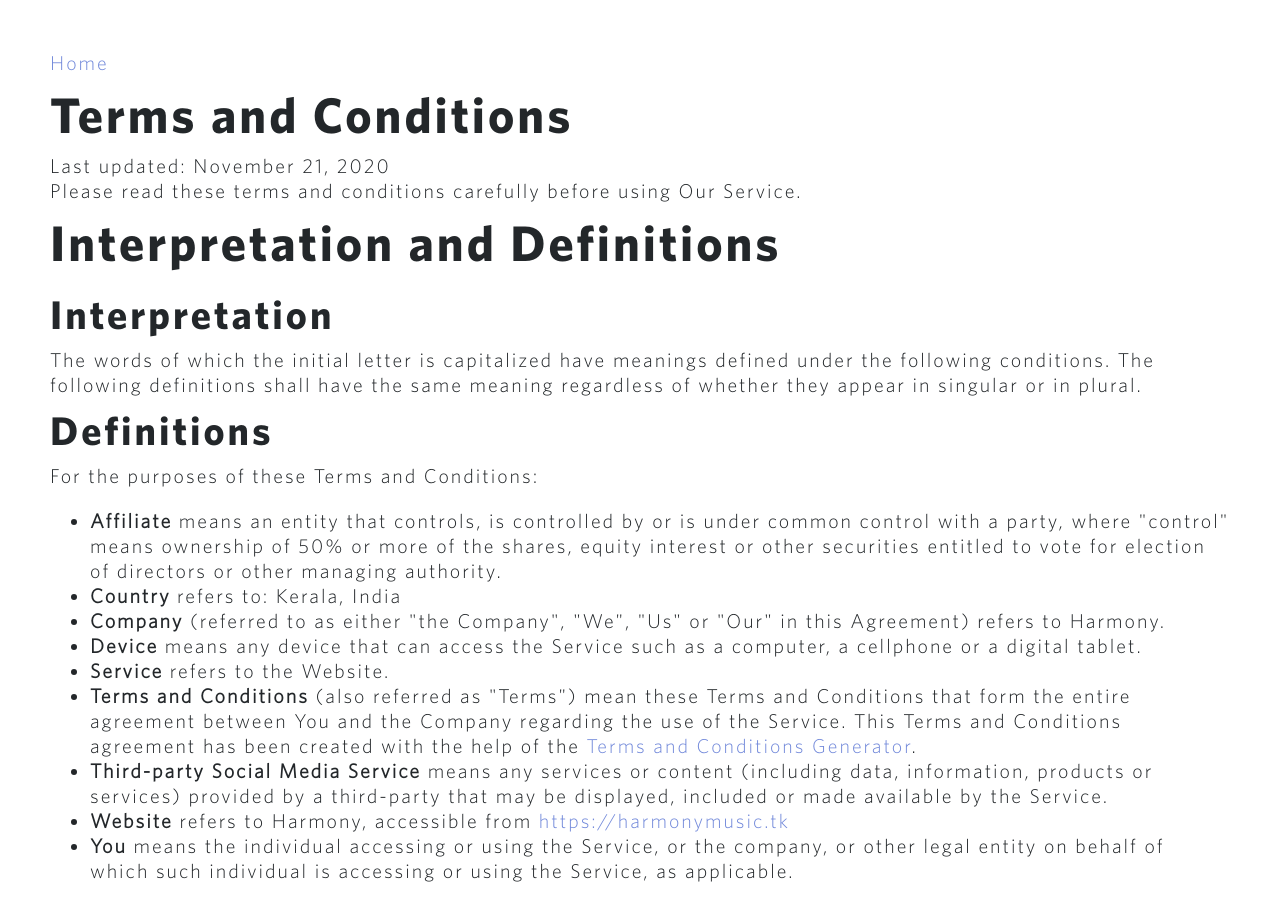
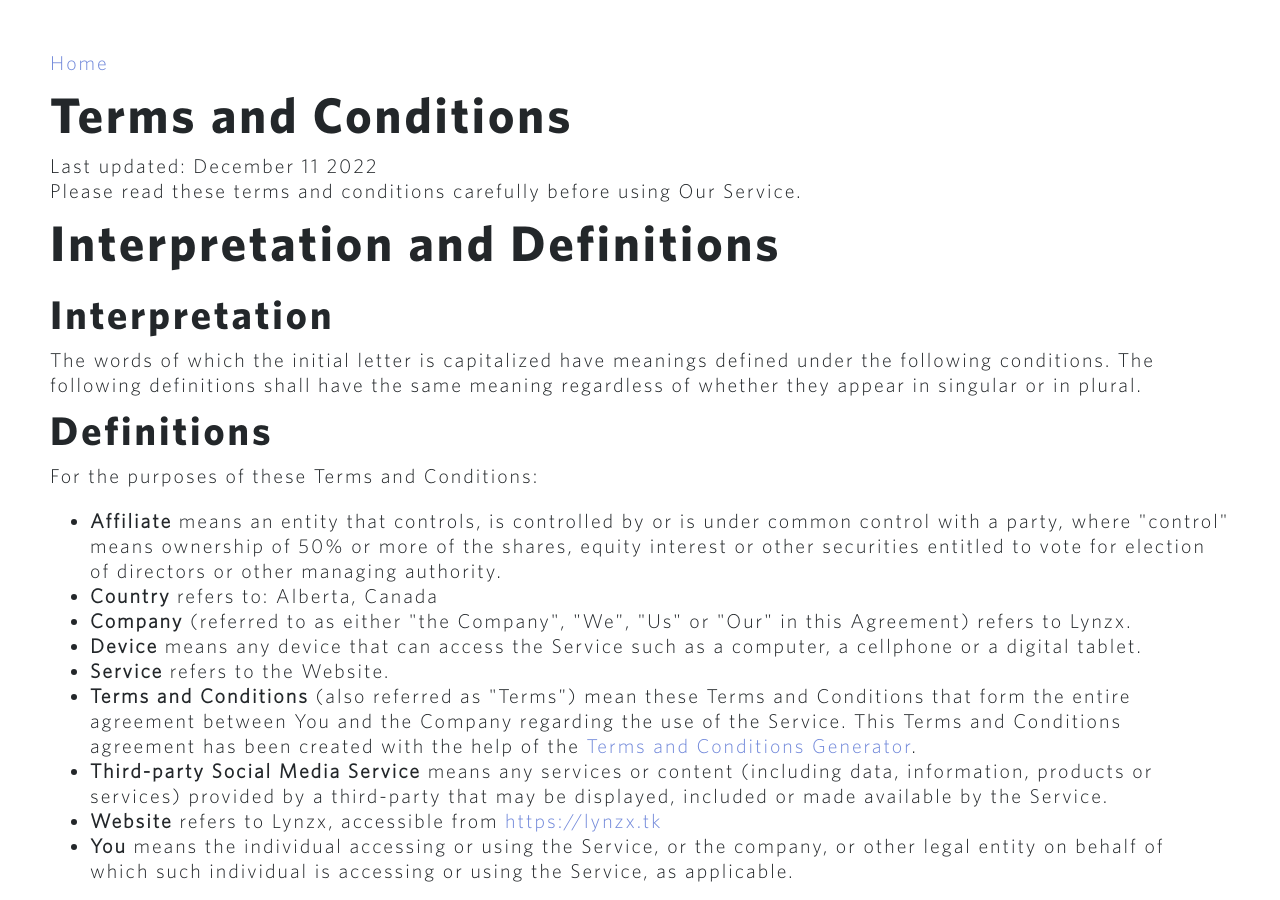
Before and after one commit to jixze/lynzxsite, a plain HTML site: page tos/index.html in a window 1280 px wide. Shown: the top 900 px of the page. Drawn offline with Linux system fonts and the light colour scheme.

Commit message:
Update index.html

```diff
--- a/tos/index.html
+++ b/tos/index.html
@@ -2,7 +2,7 @@
 <html>
 <head>
 
-    <title> Harmony - Terms of Service </title>
+    <title> Lynzx - Terms of Service </title>
 
     <meta charset="UTF-8">
 
@@ -12,7 +12,7 @@
 <body>
 <a href="../index.html">Home</a>
 <h1>Terms and Conditions</h1>
-<p>Last updated: November 21, 2020</p>
+<p>Last updated: December 11 2022</p>
 <p>Please read these terms and conditions carefully before using Our Service.</p>
 <h1>Interpretation and Definitions</h1>
 <h2>Interpretation</h2>
@@ -24,10 +24,10 @@
 <p><strong>Affiliate</strong> means an entity that controls, is controlled by or is under common control with a party, where &quot;control&quot; means ownership of 50% or more of the shares, equity interest or other securities entitled to vote for election of directors or other managing authority.</p>
 </li>
 <li>
-<p><strong>Country</strong> refers to: Kerala,  India</p>
+<p><strong>Country</strong> refers to: Alberta,  Canada</p>
 </li>
 <li>
-<p><strong>Company</strong> (referred to as either &quot;the Company&quot;, &quot;We&quot;, &quot;Us&quot; or &quot;Our&quot; in this Agreement) refers to Harmony.</p>
+<p><strong>Company</strong> (referred to as either &quot;the Company&quot;, &quot;We&quot;, &quot;Us&quot; or &quot;Our&quot; in this Agreement) refers to Lynzx.</p>
 </li>
 <li>
 <p><strong>Device</strong> means any device that can access the Service such as a computer, a cellphone or a digital tablet.</p>
@@ -42,7 +42,7 @@
 <p><strong>Third-party Social Media Service</strong> means any services or content (including data, information, products or services) provided by a third-party that may be displayed, included or made available by the Service.</p>
 </li>
 <li>
-<p><strong>Website</strong> refers to Harmony, accessible from <a href="https://harmonymusic.tk" rel="external nofollow noopener" target="_blank">https://harmonymusic.tk</a></p>
+<p><strong>Website</strong> refers to Lynzx, accessible from <a href="https://lynzx.tk" rel="external nofollow noopener" target="_blank">https://lynzx.tk</a></p>
 </li>
 <li>
 <p><strong>You</strong> means the individual accessing or using the Service, or the company, or other legal entity on behalf of which such individual is accessing or using the Service, as applicable.</p>
```
